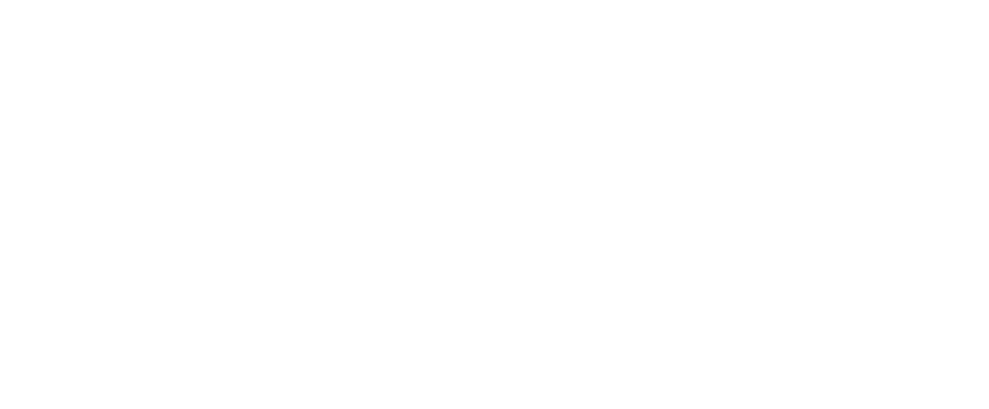
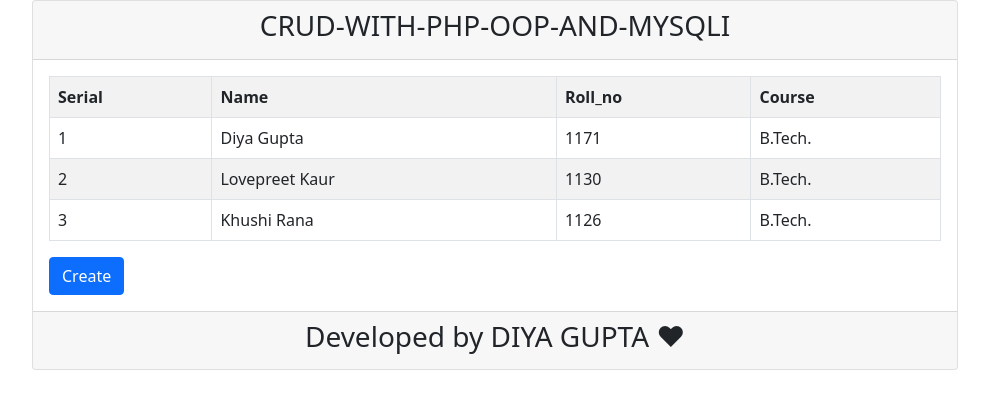
Before and after one commit to diyagupta001/CRUD-with-PHP-OOP-and-MYSQLI, a PHP site: page / in a window 1280 px wide. Before the commit the part shown is empty. Shown: the top 409 px of the page, without its empty margins (145-1134 px from the left). Run offline with PHP 8.4, Linux system fonts and the light colour scheme.

Commit message:
Designed header,footer,create and index

```diff
--- a/footer.php
+++ b/footer.php
@@ -0,0 +1,11 @@
+<div class="card-footer">
+                    <h3 class="card-tittle text-center">
+                        Developed by DIYA GUPTA ♥
+                    </h3>
+                </div>
+            </div>
+        </div>
+    </div>
+    </div>
+</body>
+</html>
--- a/header.php
+++ b/header.php
@@ -0,0 +1,18 @@
+<!DOCTYPE html>
+<html lang="en">
+<head>
+    <meta charset="UTF-8">
+    <meta name="viewport" content="width=device-width, initial-scale=1.0">
+    <title>CRUD-WITH-PHP-OOP-AND-MYSQLI</title>
+    <link href="https://cdn.jsdelivr.net/npm/bootstrap@5.0.2/dist/css/bootstrap.min.css" rel="stylesheet" integrity="sha384-EVSTQN3/azprG1Anm3QDgpJLIm9Nao0Yz1ztcQTwFspd3yD65VohhpuuCOmLASjC" crossorigin="anonymous">
+</head>
+<body>
+    <div class="container">
+    <div class="row">
+        <div class="col-md-10 offset-1">
+            <div class="card">
+                <div class="card-header">
+                    <h3 class="card-tittle text-center">
+                    CRUD-WITH-PHP-OOP-AND-MYSQLI
+</h3>
+                </div>
--- a/index.php
+++ b/index.php
@@ -1,11 +1,36 @@
-<!DOCTYPE html>
-<html lang="en">
-<head>
-    <meta charset="UTF-8">
-    <meta name="viewport" content="width=device-width, initial-scale=1.0">
-    <title>CRUD-WITH-PHP-OOP-AND-MYSQLI</title>
-</head>
-<body>
+<?php
+ include 'header.php';
+ ?>
+                <div class="card-body">
+                <table class="table table-striped table-bordered table-hover">
+                  <tr>
+                    <th>Serial</th>
+                    <th>Name</th>
+                    <th>Roll_no</th>
+                    <th>Course</th>
+                  </tr>
+                  <tr>
+                    <td>1</td>
+                    <td>Diya Gupta</td>
+                    <td>1171</td>
+                    <td>B.Tech.</td>
+                  </tr>
+                  <tr>
+                    <td>2</td>
+                    <td>Lovepreet Kaur</td>
+                    <td>1130</td>
+                    <td>B.Tech.</td>
+                  </tr>
+                  <tr>
+                    <td>3</td>
+                    <td>Khushi Rana</td>
+                    <td>1126</td>
+                    <td>B.Tech.</td>
+                  </tr>
+                </table>
+ <a class="btn btn-primary" href="create.php">Create</a>
 
-</body>
-</html>
+                </div>
+              <?php
+              include 'footer.php';
+              ?>
```
Also changed, not shown: create.php (+25 -0 lines), update.php (+7 -0 lines).
